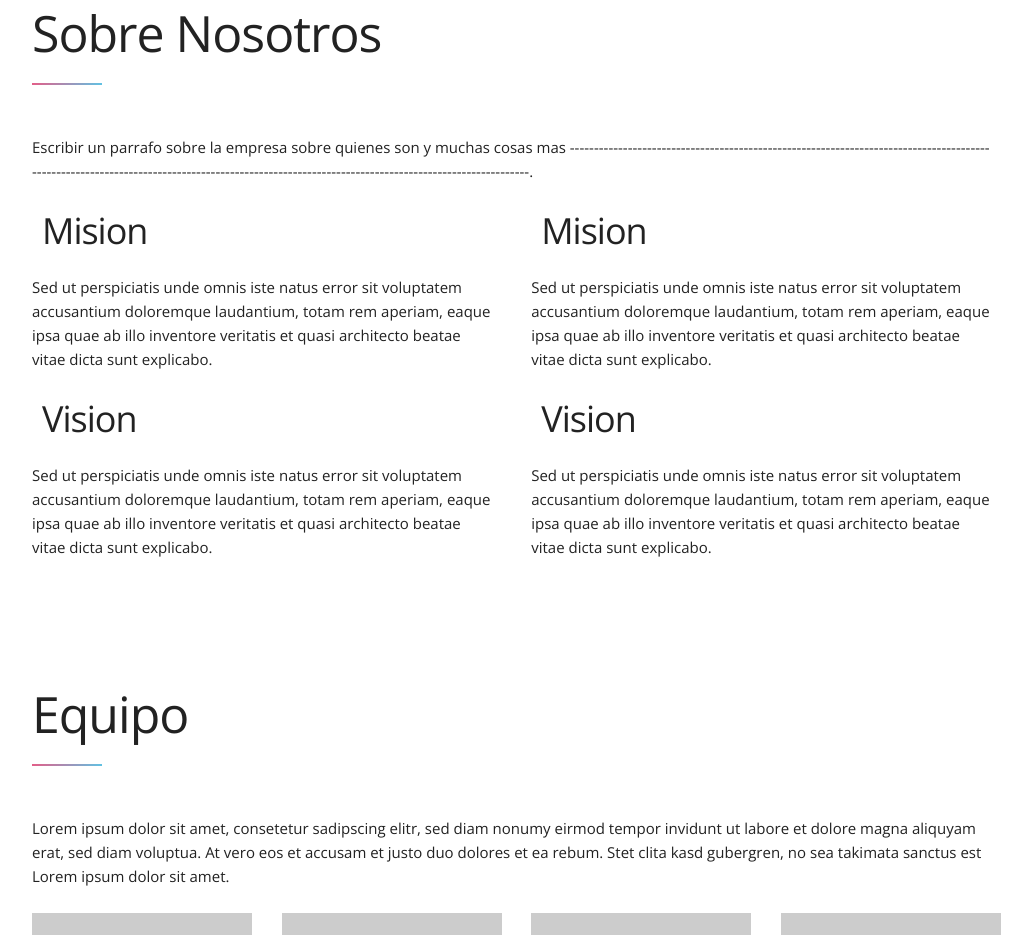
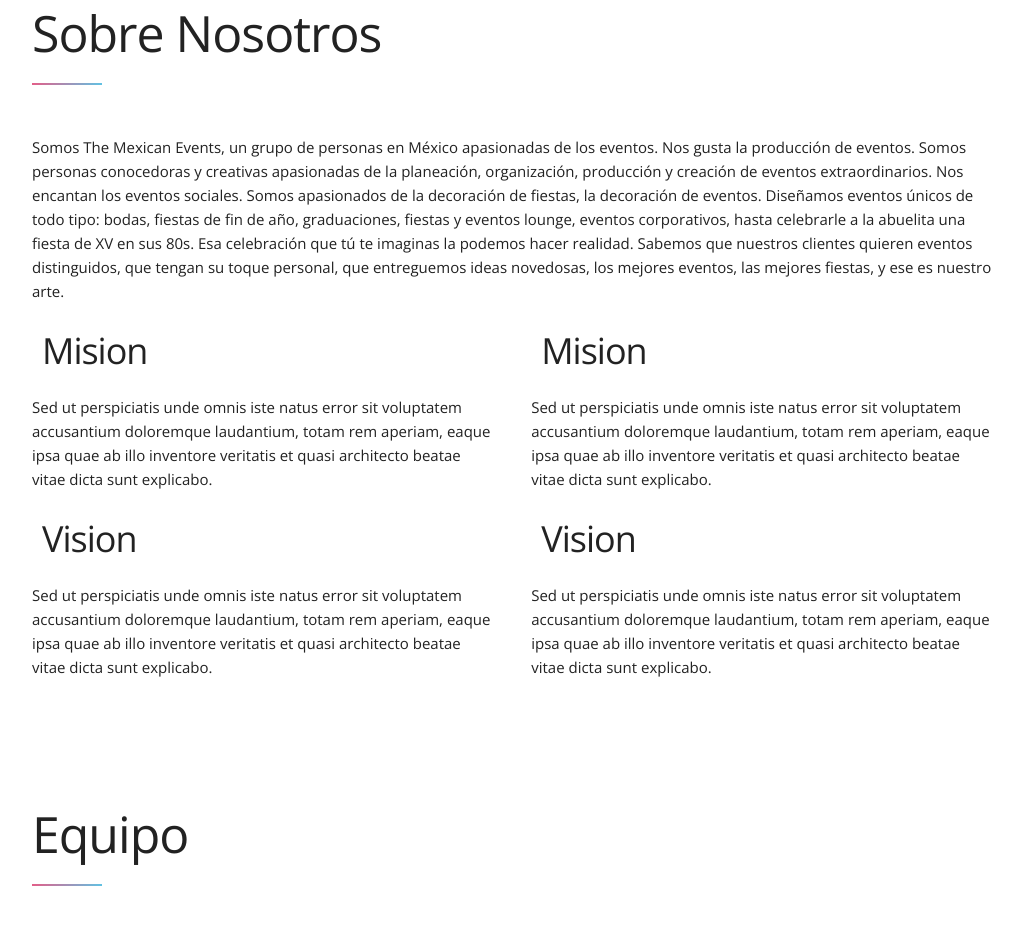
Before and after one commit to iGuss9/FiestopolisMobile, a plain HTML site: page index.html in a window 1280 px wide. Shown: the part 897-1832 px from the top of the page, without its empty margins (128-1150 px from the left). Drawn offline with nearby package versions, Linux system fonts and the light colour scheme; placeholder pictures from the web are drawn by us; some icons are missing.

Commit message:
Update index.html

```diff
--- a/index.html
+++ b/index.html
@@ -49,7 +49,9 @@
     <div class="row">
       <h1>Sobre Nosotros</h1>
       <div class="block"></div>
-      <p>Escribir un parrafo sobre la empresa sobre quienes son y muchas cosas mas ----------------------------------------------------------------------------------------------------------------------------------------------------------------------------------------------.</p>
+      <p>Somos The Mexican Events, un grupo de personas en México apasionadas de los eventos. Nos gusta la producción de eventos. Somos personas conocedoras y creativas apasionadas de la planeación, organización, producción y creación de eventos extraordinarios.
+
+Nos encantan los eventos sociales. Somos apasionados de la decoración de fiestas, la decoración de eventos. Diseñamos eventos únicos de todo tipo: bodas, fiestas de fin de año, graduaciones, fiestas y eventos lounge, eventos corporativos, hasta celebrarle a la abuelita una fiesta de XV en sus 80s. Esa celebración que tú te imaginas la podemos hacer realidad. Sabemos que nuestros clientes quieren eventos distinguidos, que tengan su toque personal, que entreguemos ideas novedosas, los mejores eventos, las mejores fiestas, y ese es nuestro arte.</p>
     </div>
     <div class="row">
       <div class="six columns">
```
